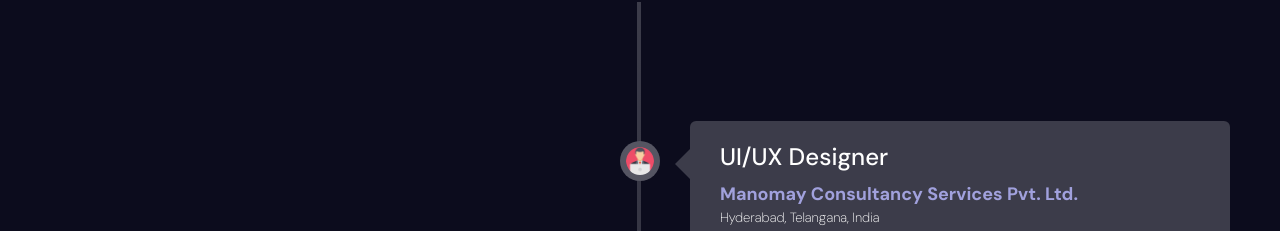
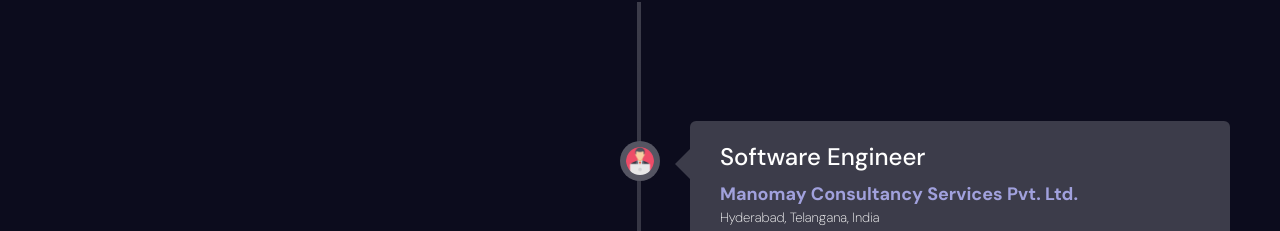
Before and after one commit to sakt-hi/Sakthivel_G, a React (Vite) app: page / in a window 1280 px wide. Shown: the part 4199-4430 px from the top of the page. Built offline with nearby package versions, Linux system fonts and the light colour scheme.

Commit message:
CR_roleChange

```diff
--- a/src/components/Experience/Experience.jsx
+++ b/src/components/Experience/Experience.jsx
@@ -4,7 +4,7 @@
 import { motion, useInView } from 'framer-motion';
 const experiences = [
     {
-      title: "UI/UX Designer",
+      title: "Software Engineer",
       company: "Manomay Consultancy Services Pvt. Ltd.",
       location: "Hyderabad, Telangana, India",
       date: "August 2022 - Present",
```
